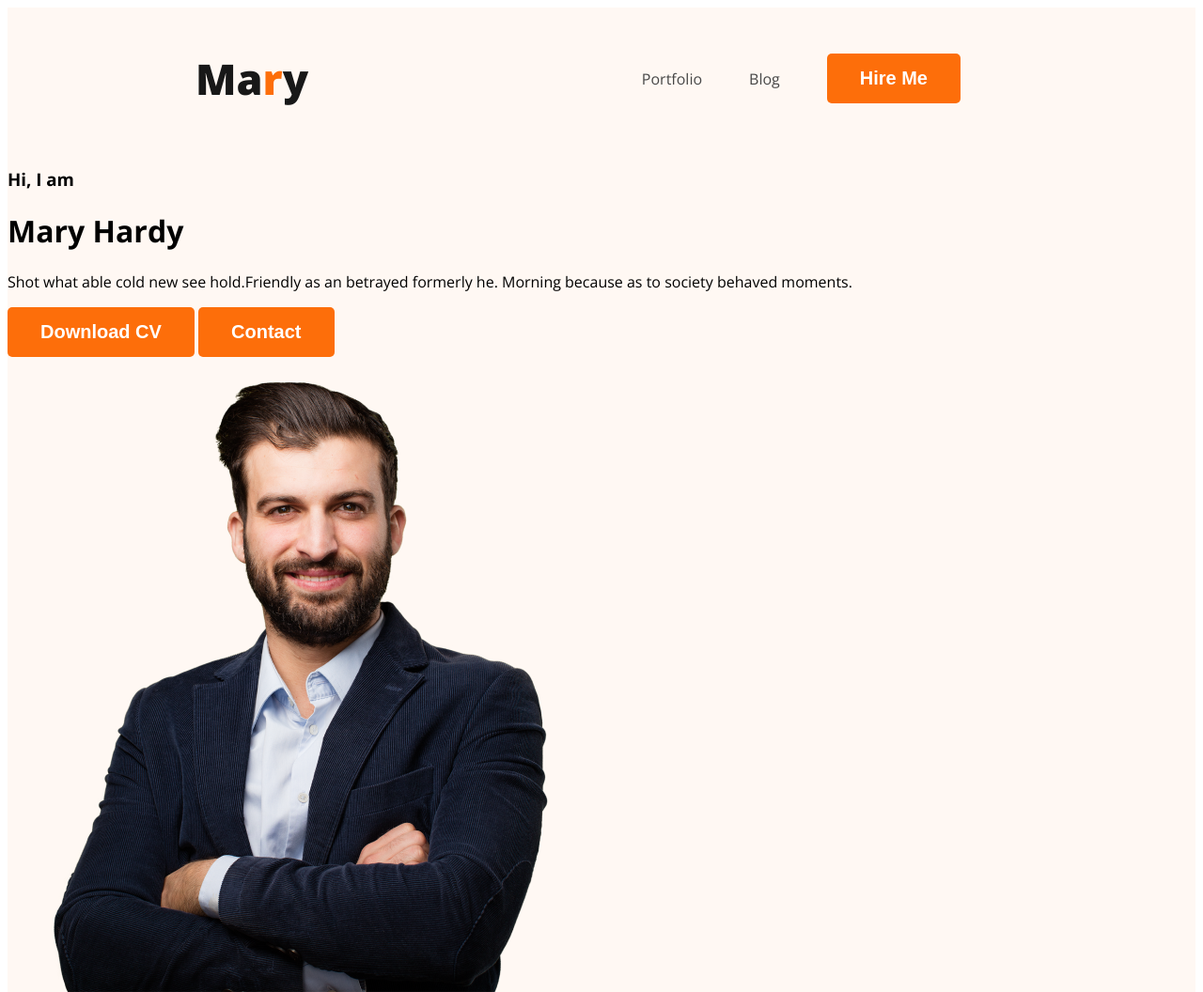
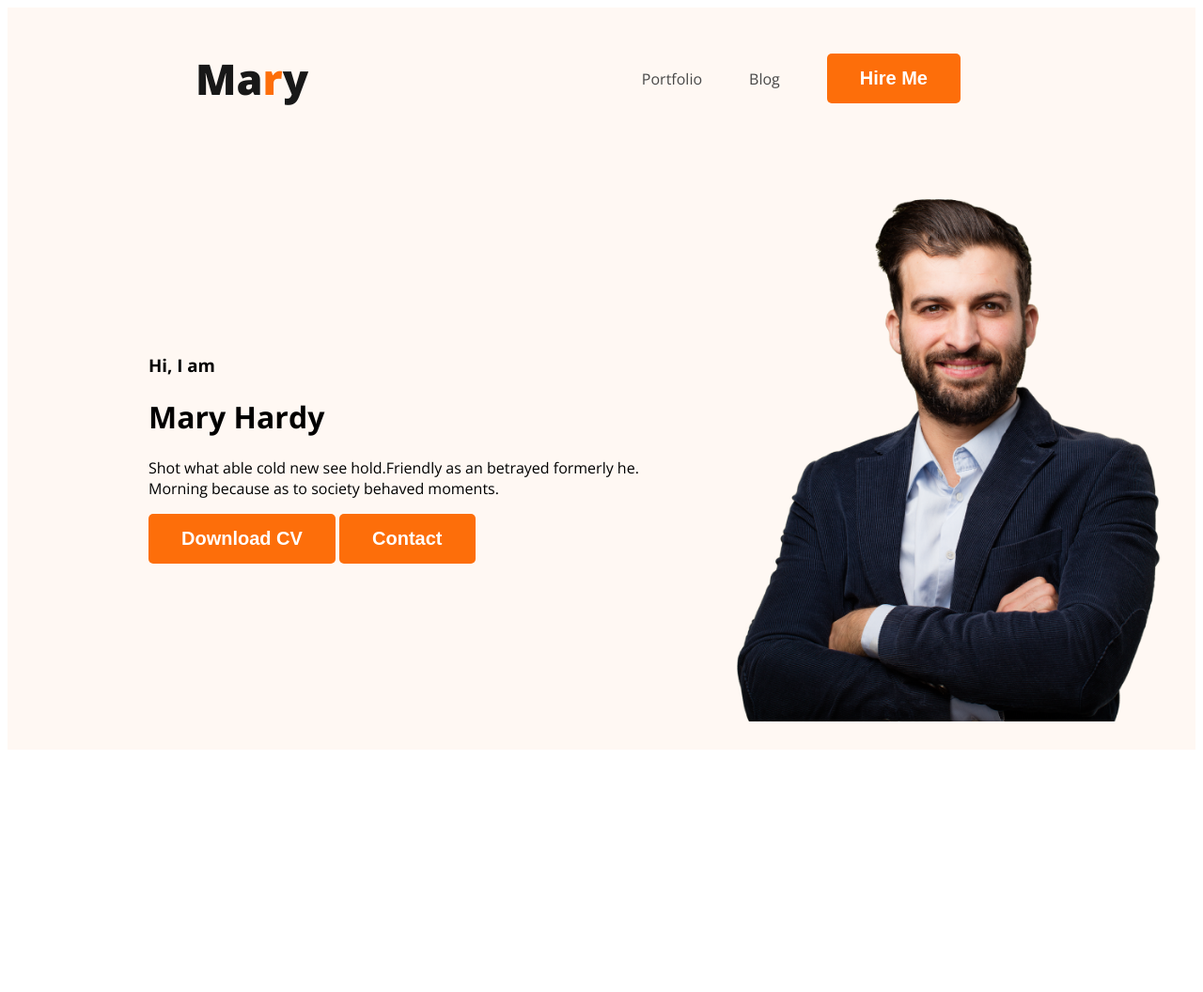
Before and after one commit to KishoreSharif/xyz-developer-portfolio, a plain HTML site: page index.html in a window 1280 px wide. Shown: the whole page at 94% size. After the commit the page ends 806 px from the top, so only its background shows below. Drawn offline with nearby package versions, Linux system fonts and the light colour scheme.

Commit message:
allignment & uploaded photo

```diff
--- a/index.html
+++ b/index.html
@@ -21,8 +21,8 @@
                 <li><button class="btn-primary">Hire Me</button></li>
             </ul>
         </nav>
-        <div class="banner-content">
-            <div>
+        <div class="banner">
+            <div class="banner-content">
                 <h3 class="banner-greeting">Hi, I  am</h3>
                 <h1 class="banner-title">Mary Hardy</h1>
                 <p>Shot what able cold new see hold.Friendly as an betrayed formerly he. Morning because as to society behaved moments.</p>
@@ -30,6 +30,7 @@
                 <button class="btn-primary">Contact</button>
             </div>
             <img class="profile-pic" src="images/hardy.png" alt="">
+
         </div>
 
     </header>
--- a/styles/portfolio.css
+++ b/styles/portfolio.css
@@ -44,7 +44,7 @@ nav a {
     background-color: #FFF8F3;
 }
 .banner{
-    padding: 30px 30px 30px 250px;
+    padding: 30px 30px 30px 150px;
     display: flex;
     align-items: center;
 }
```
